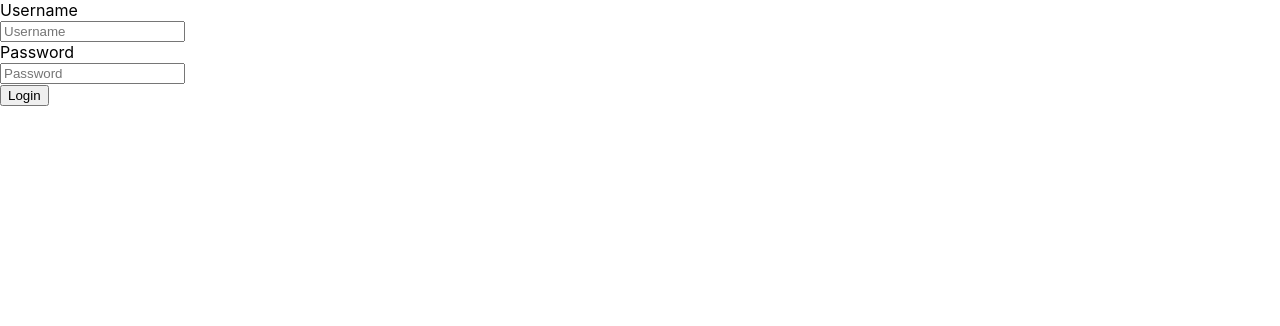
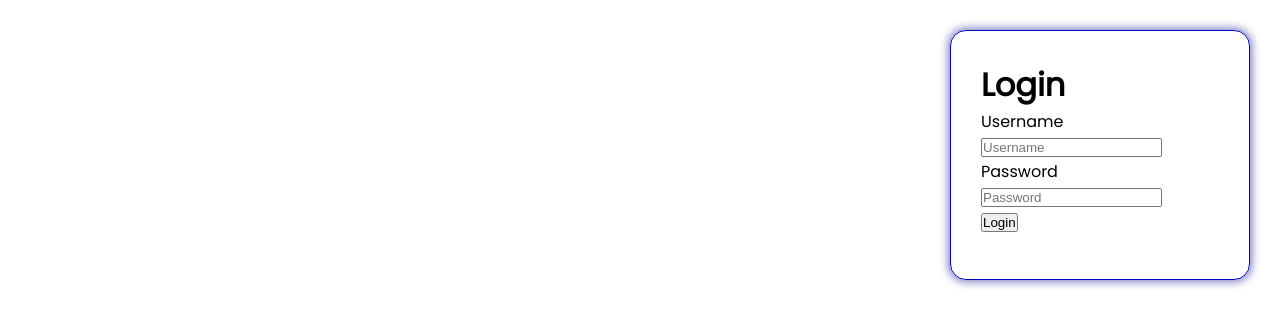
Before and after one commit to wilsterdc/CSIMS, a React (Create React App) app: page / in a window 1280 px wide. Shown: the top 326 px of the page. Built offline with nearby package versions, Linux system fonts and the light colour scheme.

Commit message:
:rocket: initial commit

```diff
--- a/src/App.js
+++ b/src/App.js
@@ -3,8 +3,10 @@ import Login from './components/Login'
 function App() {
 
   return (
-    <div className = 'container'>
-      <Login />
+    <div>
+      <div className = 'container'>
+        <Login />
+      </div>
     </div>
 )}
 
--- /dev/null
+++ b/src/components/Login.css
@@ -0,0 +1,30 @@
+@import url('https://fonts.googleapis.com/css2?family=Poppins:wght@300;400&display=swap');
+
+* {
+  box-sizing: border-box;
+  margin: 0;
+  padding: 0;
+}
+
+body {
+  font-family: 'Poppins', sans-serif;
+}
+
+.cover {
+    position: absolute;
+    width: 300px;
+    height: 250px;
+    border: 1px solid #0000cd;
+    box-shadow: 0 0 8px 2px rgb(0, 0, 139, 0.5);
+    border-radius: 1em;
+    padding: 30px;
+    margin: 30px 30px;
+    position: relative;
+    float: right;
+    justify-content: space-around;
+    /* position: relative;
+    box-shadow: 0 0.1883m 1.550em #0000ff;
+    display: flex;
+    flex-direction: column;
+    justify-content: space-around; */
+  }
--- a/src/components/Login.js
+++ b/src/components/Login.js
@@ -1,7 +1,10 @@
+import './Login.css'
+
 const Login = () => {
   return (
     <div>
-        <div>
+        <div className = 'cover'>
+            <h1>Login</h1>
             <form>
                 <div>
                     <label>Username</label>
@@ -13,7 +16,7 @@ const Login = () => {
                     <br />
                     <input type = 'password' placeholder = 'Password'></input>
                 </div>
-                <div>
+                <div className = 'login-btn'>
                     <button>Login</button>
                 </div>
             </form>
--- a/src/index.css
+++ b/src/index.css
@@ -1,13 +1,22 @@
-body {
+@import url('https://fonts.googleapis.com/css2?family=Poppins:wght@300;400&display=swap');
+
+* {
+  box-sizing: border-box;
   margin: 0;
-  font-family: -apple-system, BlinkMacSystemFont, 'Segoe UI', 'Roboto', 'Oxygen',
-    'Ubuntu', 'Cantarell', 'Fira Sans', 'Droid Sans', 'Helvetica Neue',
-    sans-serif;
-  -webkit-font-smoothing: antialiased;
-  -moz-osx-font-smoothing: grayscale;
+  padding: 0;
 }
 
-code {
-  font-family: source-code-pro, Menlo, Monaco, Consolas, 'Courier New',
-    monospace;
+body {
+  font-family: 'Poppins', sans-serif;
 }
+
+/*
+.container {
+  max-width: 500px;
+  margin: 30px auto;
+  overflow: auto;
+  min-height: 300px;
+  border: 1px solid #0000ff;
+  padding: 30px;
+  border-radius: 5px;
+} */
```
Also changed, not shown: src/App.css (deleted, +0 -38 lines).
